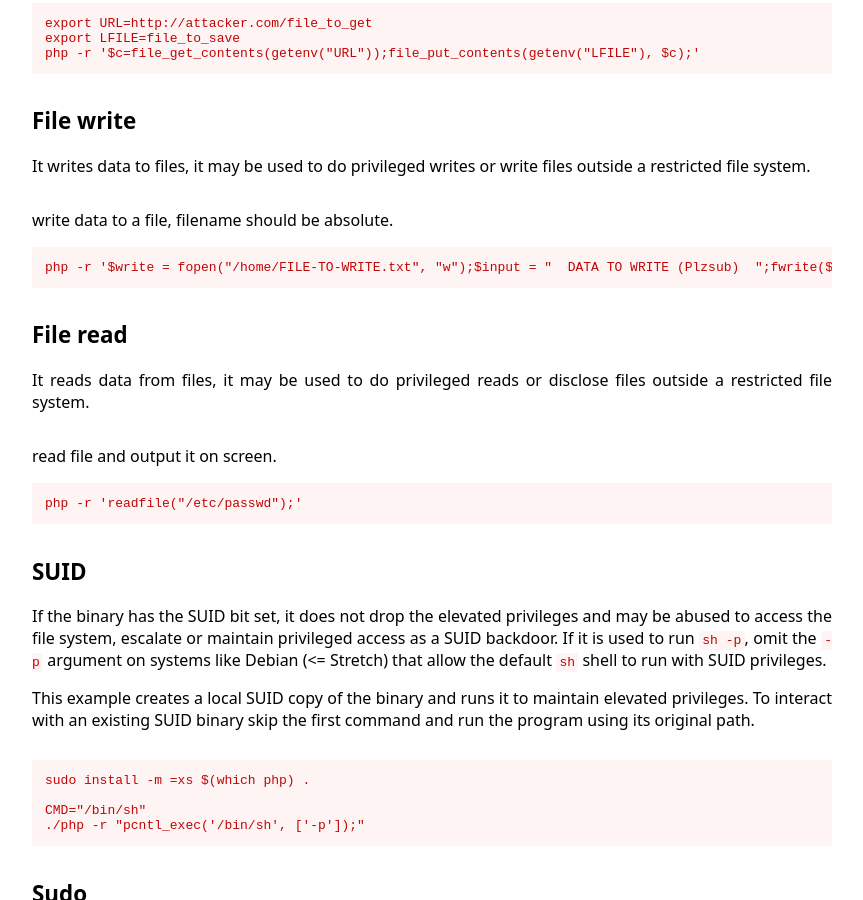
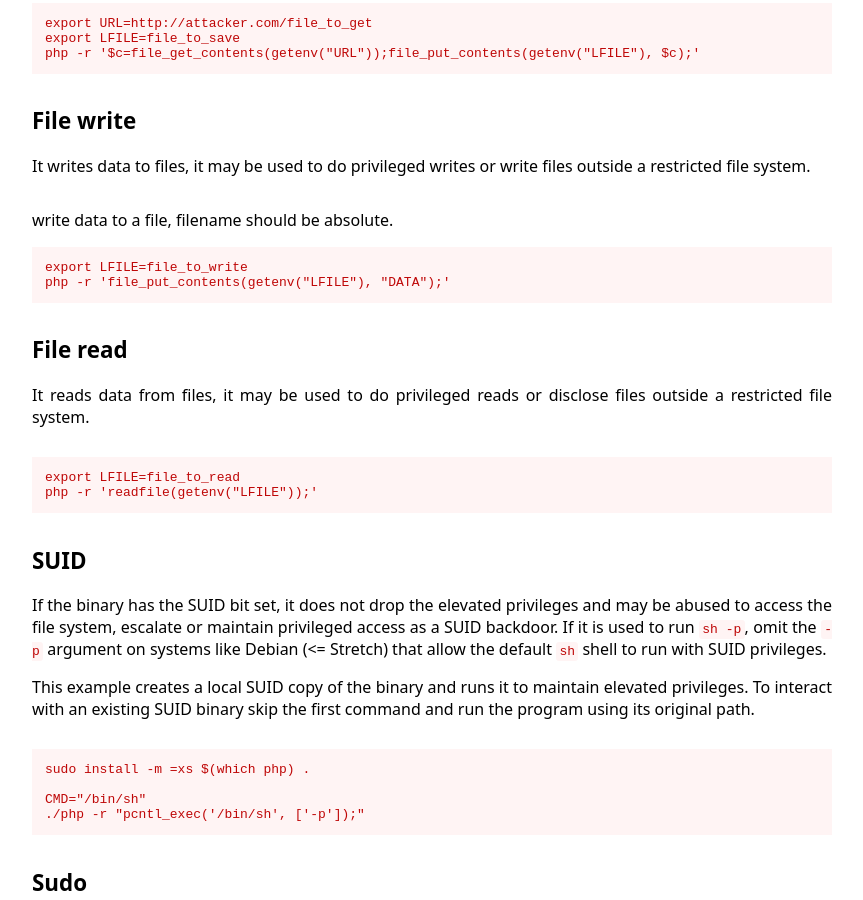
Before and after one commit to GTFOBins/GTFOBins.github.io, a Jekyll site: the page built from _gtfobins/php.md, in a window 1280 px wide and 900 px high, scrolled down 1486 px. Shown: the whole window, without its empty margins (208-1071 px from the left). Built offline with Jekyll 4.4.1, drawn with Linux system fonts in a browser that asks for light colours.

Commit message:
Polish and simplify php file-read/write

```diff
--- a/_gtfobins/php.md
+++ b/_gtfobins/php.md
@@ -51,11 +51,12 @@ functions:
         CMD="/bin/sh"
         ./php -r "posix_setuid(0); system('$CMD');"
   file-read:
-    - description: read file and output it on screen.
-      code: |
-        php -r 'readfile("/etc/passwd");'
+    - code: |
+        export LFILE=file_to_read
+        php -r 'readfile(getenv("LFILE"));'
   file-write:
     - description: write data to a file, filename should be absolute.
       code: |
-        php -r '$write = fopen("/home/FILE-TO-WRITE.txt", "w");$input = "  DATA TO WRITE (Plzsub)  ";fwrite($write, $input);fclose($write);'
+        export LFILE=file_to_write
+        php -r 'file_put_contents(getenv("LFILE"), "DATA");'
 ---
```
